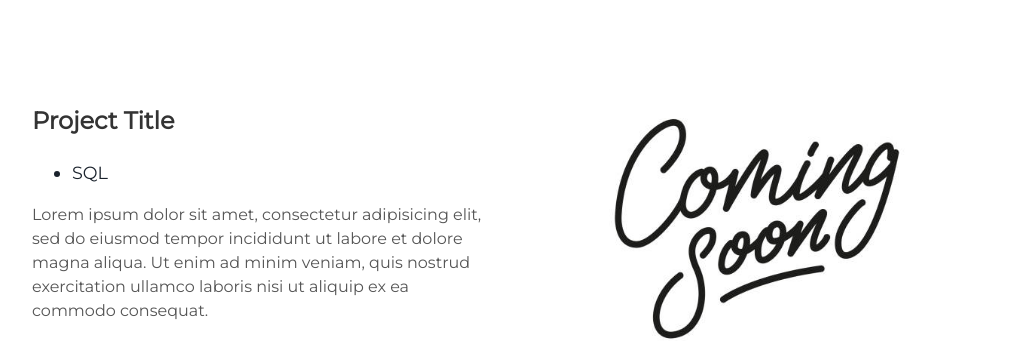
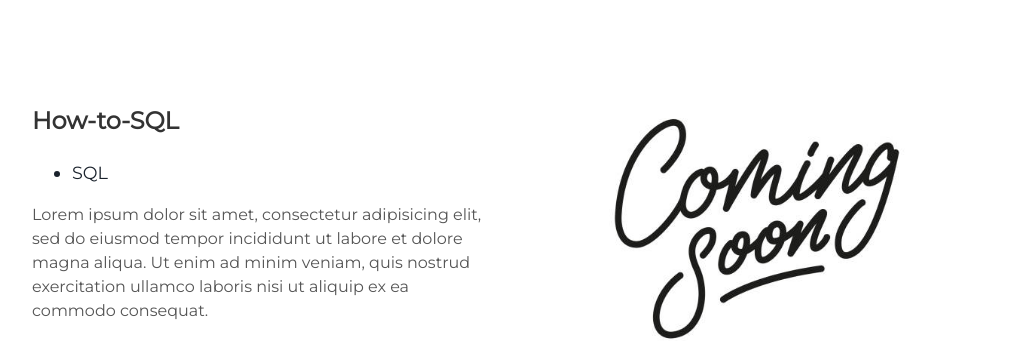
Before and after one commit to jorgegalarza1/jorgegalarza1.github.io, a Jekyll site: the page built from index.html, in a window 1280 px wide and 900 px high, scrolled down 2273 px. Shown: the part 154-495 px from the top of the window, without its empty margins (128-1141 px from the left). Built offline with Jekyll 4.4.1, drawn with Linux system fonts in a browser that asks for light colours.

Commit message:
Update projects.html

```diff
--- a/_includes/projects.html
+++ b/_includes/projects.html
@@ -32,7 +32,7 @@
     <img alt="mountains" src="{{ "/assets/img/coming_soon.jpg" | prepend: site.baseurl }}" />
   </div>
   <div class="contents">
-    <h3> Project Title </h3>
+    <h3> How-to-SQL </h3>
     <ul>
       <li> SQL</li>
     </ul>
```
